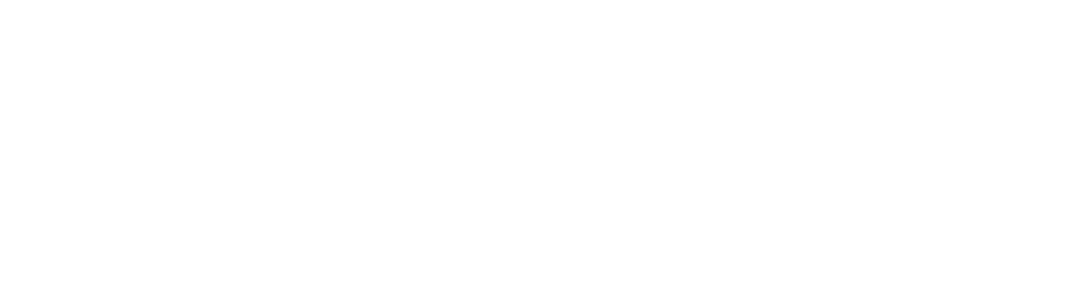
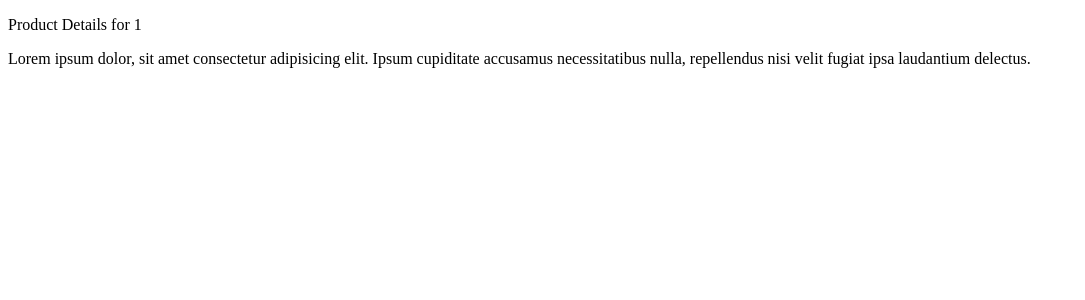
Before and after one commit to BIGKINGS10/nuxt-estore-with-api, a Nuxt app: page /products/1 in a window 1280 px wide. Before the commit this address had no page. Shown: the top 300 px of the page, without its empty margins (0-1085 px from the left). Built offline with nearby package versions, Linux system fonts and the light colour scheme.

Commit message:
Fixed the id param capture on product route

```diff
--- /dev/null
+++ b/pages/products/[id].vue
@@ -0,0 +1,15 @@
+<template>
+    <div>
+        <p>Product Details for {{ id }}</p>
+        <p>Lorem ipsum dolor, sit amet consectetur adipisicing elit. Ipsum cupiditate accusamus necessitatibus nulla, repellendus nisi velit fugiat ipsa laudantium delectus.</p>
+    </div>
+</template>
+
+<script setup>
+    const { id } = useRoute().params
+
+</script>
+
+<style scoped>
+
+</style>
```
